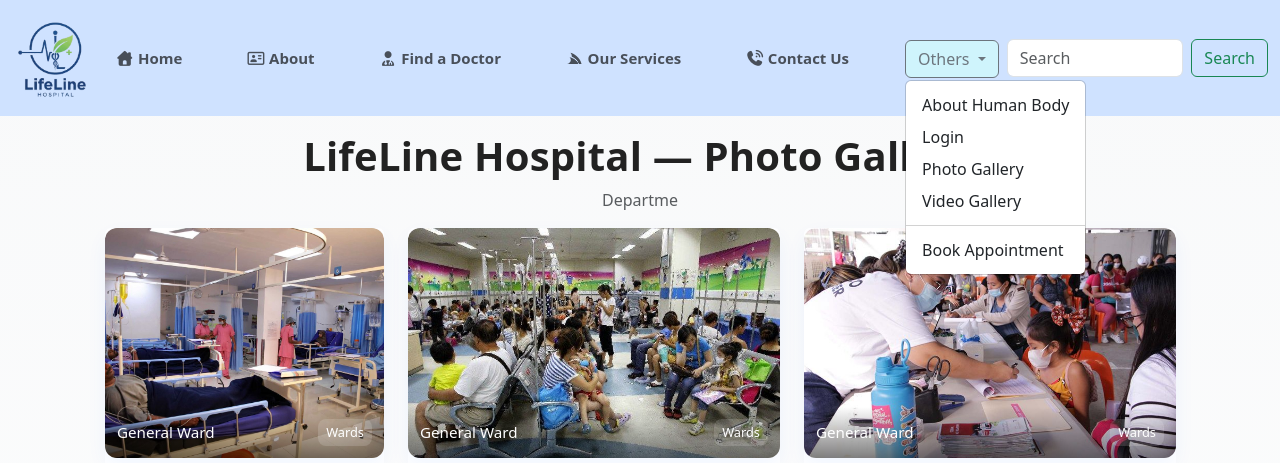
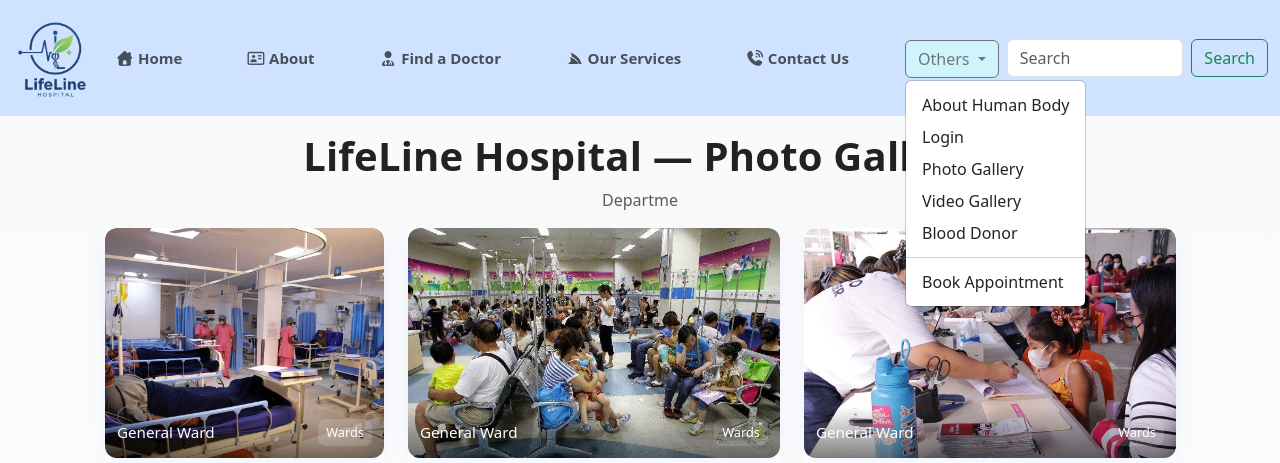
Before and after one commit to emon-golder/cst-4th-Hospital-management, a plain HTML site: page photo-galary.html in a window 1280 px wide. Both pictures are taken after a click on the button "Others". Shown: the top 463 px of the page. Drawn offline with nearby package versions, Linux system fonts and the light colour scheme.

Commit message:
photo-galary.html

```diff
--- a/photo-galary.html
+++ b/photo-galary.html
@@ -148,6 +148,7 @@
                             <li><a class="dropdown-item" href="./register.html">Login</a></li>
                             <li><a class="dropdown-item" href="./photo-galary.html">Photo Gallery</a></li>
                             <li><a class="dropdown-item" href="./video-gallery.html">Video Gallery</a></li>
+                            <li><a class="dropdown-item" href="./blood-doner.html">Blood Donor</a></li>
                             <li>
                                 <hr class="dropdown-divider">
                             </li>
```
